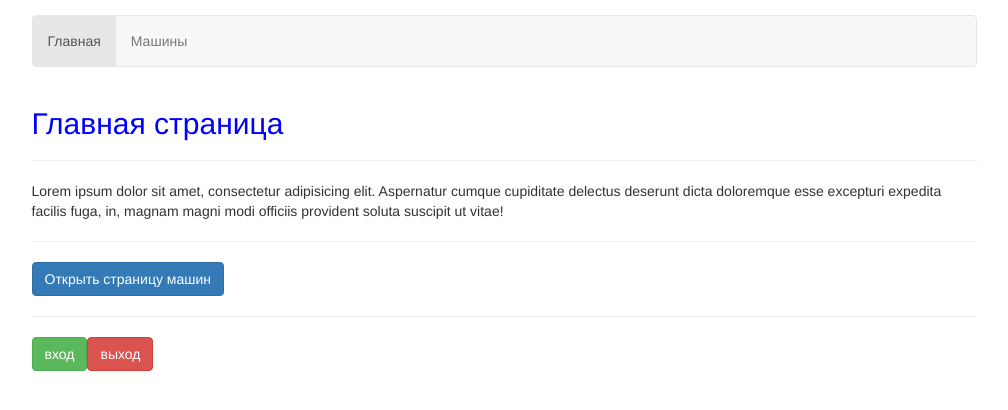
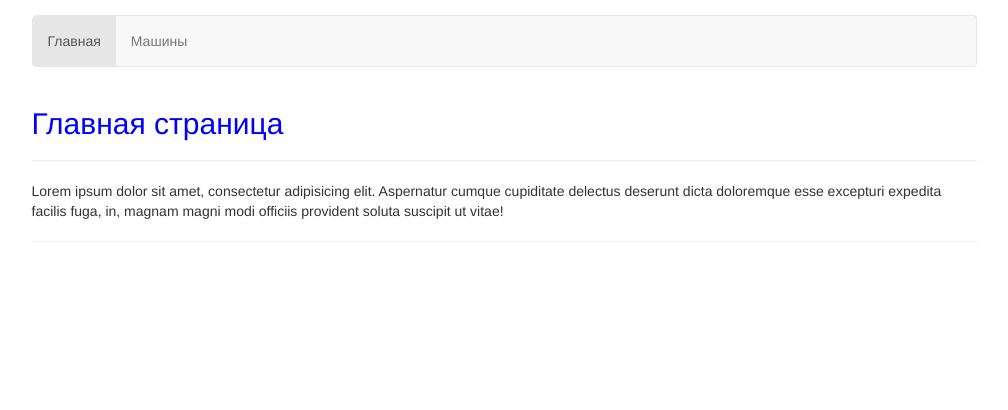
Before and after one commit to AstafievAndrey/ng-theory, an Angular app: page / in a window 1280 px wide. Shown: the top 410 px of the page, without its empty margins (136-1144 px from the left). Built offline with nearby package versions, Linux system fonts and the light colour scheme.

Commit message:
lazy_load

```diff
--- a/src/app/app-router.module.ts
+++ b/src/app/app-router.module.ts
@@ -6,6 +6,11 @@ import {NotFoundComponent} from "./components/not-found/not-found.component";
 const appRoutes:Routes = [
     // {path:'cars/:id', component: CarPageComponent},
     {path:'', component: HomePageComponent},
+    //ленивая загрузка
+    {
+        path: 'cars', loadChildren:'./components/cars-page/cars.module#CarsModule'
+        //, canLoad :[AuthGuardService] // для проверки доступности модуля
+    },
     {path:'not-found',component:NotFoundComponent},
     {path:'**',redirectTo:'/not-found'},
     // {path:'**',component:NotFoundComponent},
--- a/src/app/app.module.ts
+++ b/src/app/app.module.ts
@@ -10,8 +10,6 @@ import { NotFoundComponent } from './components/not-found/not-found.component';
 import { AuthGuardService } from './shared/services/auth-guard.service';
 import { AuthService } from './shared/services/auth.service';
 import { HeaderComponent } from './components/header/header.component';
-import { ColorDirective } from './shared/directives/color.directive';
-import {CarsModule} from "./components/cars-page/cars.module";
 import {SharedDirectivesModule} from "./shared/directives/shared-directives.module";
 
 
@@ -27,7 +25,6 @@ import {SharedDirectivesModule} from "./shared/directives/shared-directives.modu
         BrowserModule,
         FormsModule,
         HttpModule,
-        CarsModule,
         SharedDirectivesModule,
         AppRouterModule
   ],
--- a/src/app/components/cars-page/cars-router.module.ts
+++ b/src/app/components/cars-page/cars-router.module.ts
@@ -1,13 +1,11 @@
 import {NgModule} from "@angular/core";
 import {Routes, RouterModule} from "@angular/router";
-import {AuthGuardService} from "../../shared/services/auth-guard.service";
 import {CarsPageComponent} from "./cars-page.component";
 import {CarPageComponent} from "./car-page/car-page.component";
 
 const carsRoutes:Routes = [
     {
-        path:'cars',
-        canActivate:[AuthGuardService],
+        path:'',
         component: CarsPageComponent,
         children:[
             {path:':id', component: CarPageComponent}
--- a/src/app/components/home-page/home-page.component.html
+++ b/src/app/components/home-page/home-page.component.html
@@ -6,9 +6,3 @@
   Lorem ipsum dolor sit amet, consectetur adipisicing elit. Aspernatur cumque cupiditate delectus deserunt dicta doloremque esse excepturi expedita facilis fuga, in, magnam magni modi officiis provident soluta suscipit ut vitae!
 </p>
 <hr>
-<button class="btn btn-primary" (click)="openCarsPage()">
-    Открыть страницу машин
-</button>
-<hr>
-<button class="btn btn-success" (click)="changeAuthStatus(true)">вход</button>
-<button class="btn btn-danger" (click)="changeAuthStatus(false)">выход</button>
```
